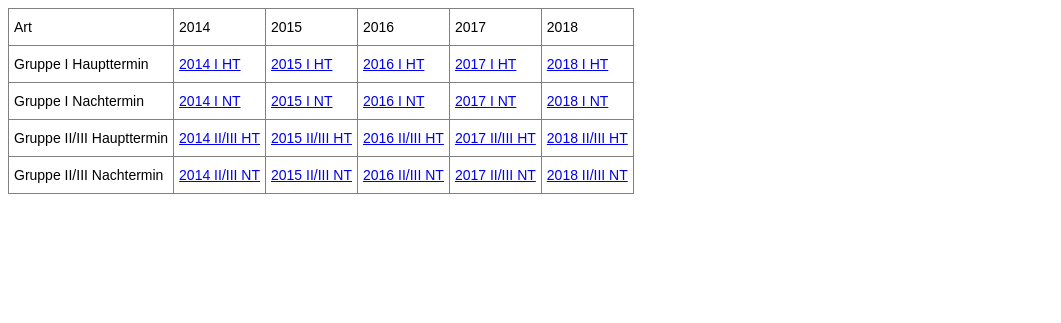
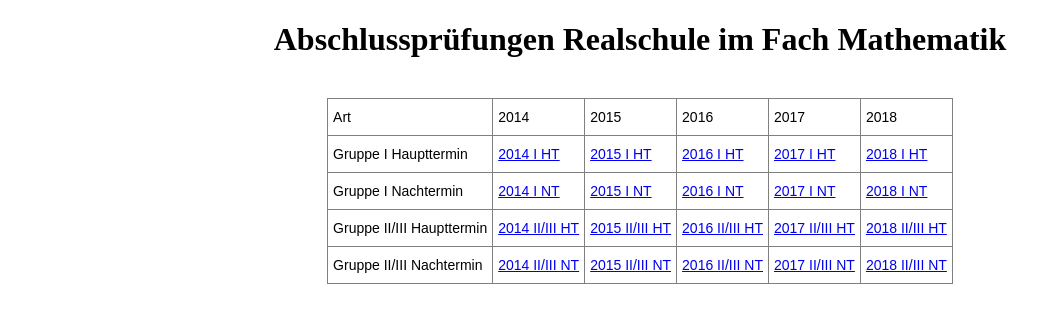
Before and after one commit to snowballbird/realschulmatheprue, a Jekyll site: the page index.html, which Jekyll copies as it is, in a window 1280 px wide. Shown: the top 323 px of the page, without its empty margins (0-1061 px from the left). Built offline with Jekyll 4.4.1, drawn with Linux system fonts in a browser that asks for light colours.

Commit message:
Update index.html

```diff
--- a/index.html
+++ b/index.html
@@ -13,6 +13,9 @@
 .tg th{font-family:Arial, sans-serif;font-size:14px;font-weight:normal;padding:10px 5px;border-style:solid;border-width:1px;overflow:hidden;word-break:normal;border-color:black;}
 .tg .tg-0pky{border-color:inherit;text-align:left;vertical-align:top}
 </style>
+
+<center>
+<h1>Abschlussprüfungen Realschule im Fach Mathematik</h1><br>
 <table class="tg">
   <tr>
     <th class="tg-0pky">Art</th>
@@ -55,6 +58,7 @@
 	<td class="tg-0pky"><a href="https://snowballbird.github.io/realschulmatheprue/5018.html">2018 II/III NT</a></td>
   </tr>
 </table>
+</center>
 
   </body>
 </html>
```
